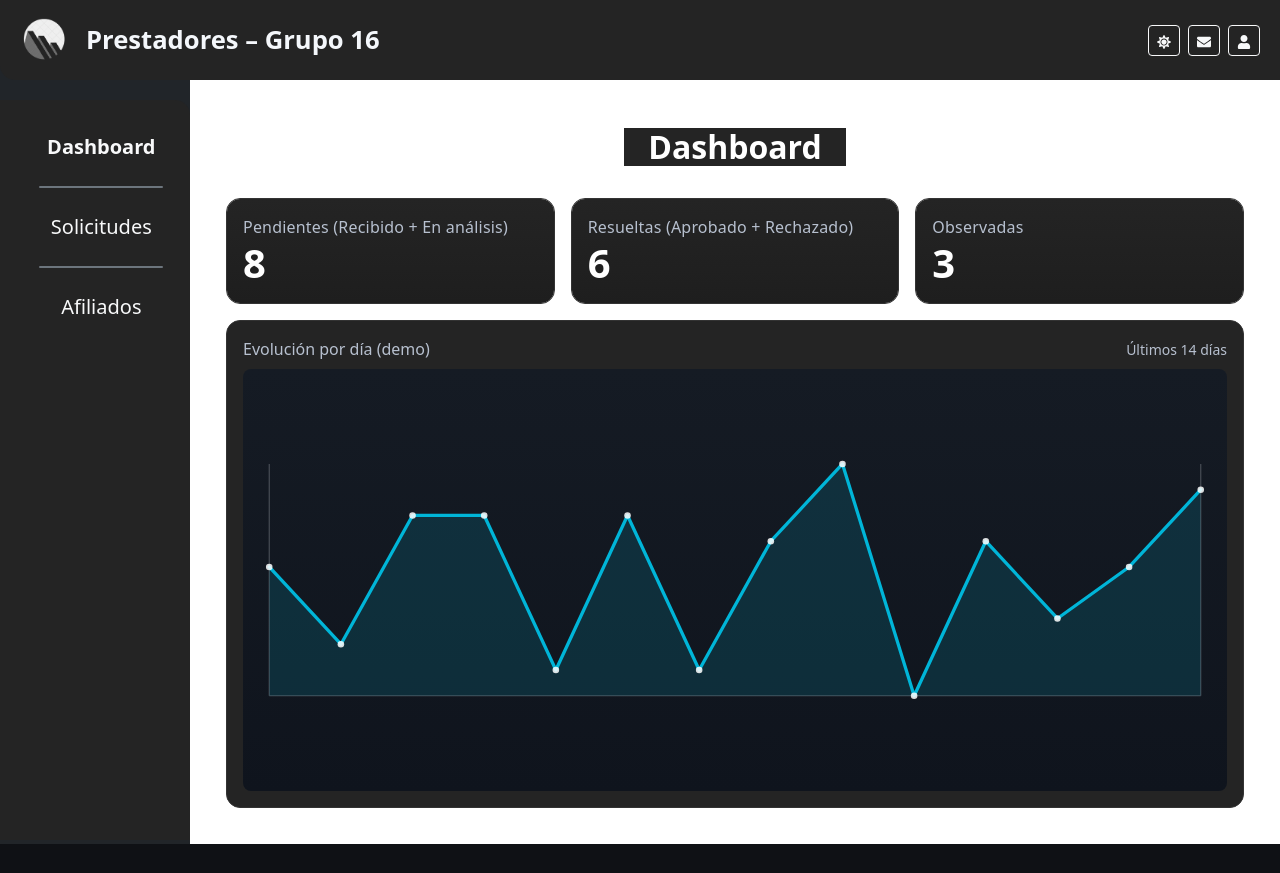
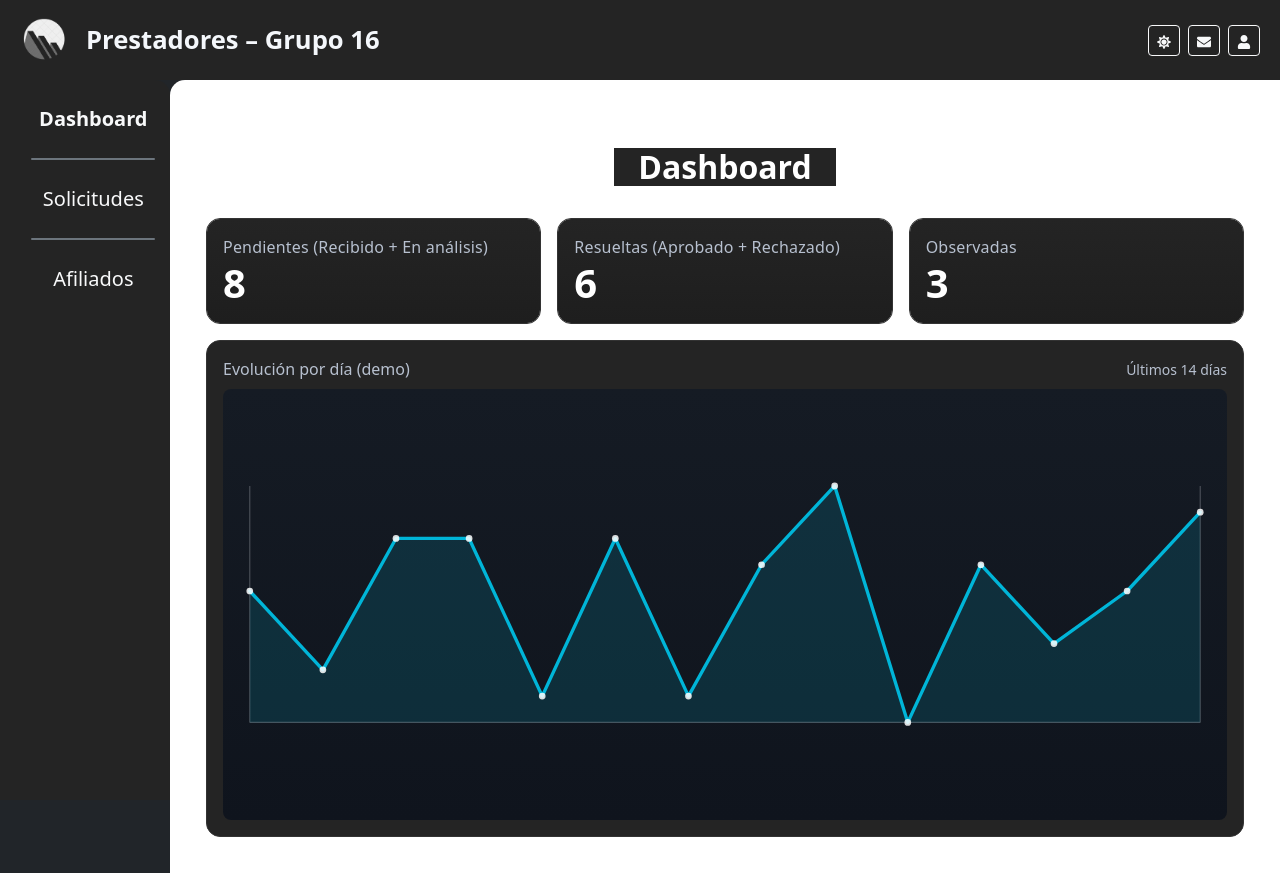
Before and after one commit to DesApp-2025c2-Grupo16/frontend, a React (Vite) app: page /login in a window 1280 px wide. Both pictures are taken after typing "Sample" into the empty fields and a click on the button "Entrar". Before the commit the page ends 844 px from the top, so only its background shows below. Built offline with nearby package versions, Linux system fonts and the light colour scheme.

Commit message:
Octavo Commit: Proyecto Prestadores, Bordes redondeados

```diff
--- a/src/components/Header.jsx
+++ b/src/components/Header.jsx
@@ -11,15 +11,14 @@ export default function Header() {
       className="d-flex align-items-center justify-content-between"
       style={{
         background: "var(--header-bg, #242424)",
-        height: "80px",          // header más grueso y estático
-        padding: "0 20px",       // espacio desde los bordes
+        height: "80px",           // header más grueso y estático
+        padding: "0 20px",
         margin: 0,
         position: "fixed",
         top: 0,
         left: 0,
         right: 0,
         zIndex: 1000,
-        borderBottomLeftRadius: "15px"
       }}
     >
       {/* Logo + Título */}
--- a/src/components/Layout.jsx
+++ b/src/components/Layout.jsx
@@ -36,19 +36,19 @@ export default function Layout() {
       <aside
         className="d-none d-md-block"
         style={{
-          width: 190,
+          width: 170,
           background: "var(--sidebar, #242424)",
-          marginTop: "100px",
-          height: "calc(100vh - 60px)",
+          marginTop: "80px",               // altura del header
+          height: "calc(100vh - 80px)",
           position: "fixed",
           left: 0,
           top: 0,
           overflowY: "auto",
           border: "none",
-          borderTopRightRadius: "15px"
+          borderTopRightRadius: "15px",    // esquina superior derecha redondeada
         }}
       >
-        <nav className="p-2 m-0">
+        <nav className="p-0 m-0">
           <ul className="nav flex-column gap-3 m-2 p-2">
             {/* Dashboard */}
             <li className="nav-item">
@@ -150,12 +150,14 @@ export default function Layout() {
       {/* Contenido principal */}
       <main
         style={{
-          marginTop: "60px",
-          marginLeft: "190px",
-          minHeight: "calc(100vh - 60px)",
+          marginTop: "80px",   // altura del header
+          marginLeft: "170px", // ancho del sidebar
+          minHeight: "calc(100vh - 80px)",
           background: "#ffffff",
           color: "#242424",
           padding: "20px",
+          borderTopLeftRadius: "15px",  // esquina superior izquierda redondeada
+          overflow: "hidden",
         }}
       >
         <div className="p-3 m-0">
```
